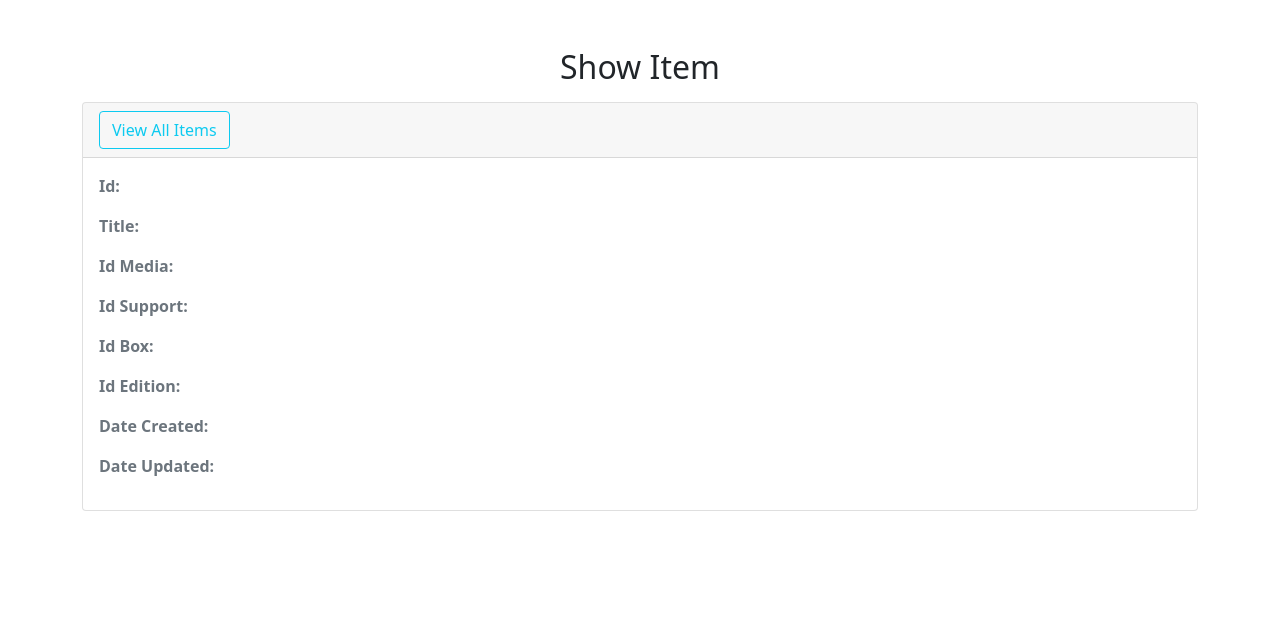
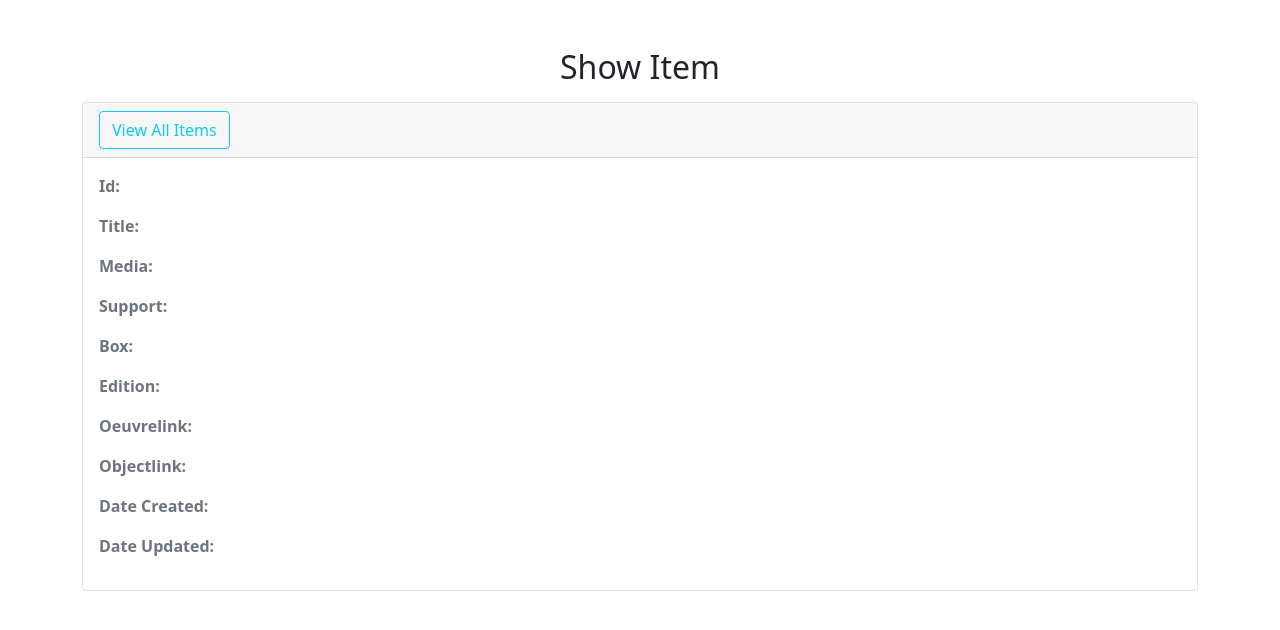
Before and after one commit to HackTechDev/geekollection, a Symfony app: template templates/item/show.html.twig in a window 1280 px wide. Shown: the top 630 px of the page. Run offline with Twig, Linux system fonts and the light colour scheme; the template is opened without the code that fills it, so the values that code supplies are empty; some libraries are stand-ins or nearby versions.

Commit message:
[Add] Objectlink and Oeuvrelink fields for Item entity

```diff
--- a/templates/item/show.html.twig
+++ b/templates/item/show.html.twig
@@ -17,17 +17,23 @@
                 <b class="text-muted">Title:</b>
                 <p>{{ item.title }}</p>
 
-                <b class="text-muted">Id Media:</b>
-                <p>{{ item.media.id }}</p>
+                <b class="text-muted">Media:</b>
+                <p>{{ item.media.label }}</p>
 
-                <b class="text-muted">Id Support:</b>
-                <p>{{item.support.id }}</p>
+                <b class="text-muted">Support:</b>
+                <p>{{item.support.label }}</p>
 
-                <b class="text-muted">Id Box:</b>
-                <p>{{ item.box.id }}</p>
+                <b class="text-muted">Box:</b>
+                <p>{{ item.box.label }}</p>
 
-                <b class="text-muted">Id Edition:</b>
-                <p>{{item.edition.id }}</p>
+                <b class="text-muted">Edition:</b>
+                <p>{{item.edition.label }}</p>
+
+                <b class="text-muted">Oeuvrelink:</b>
+                <p>{{ item.oeuvrelink }}</p>
+
+                <b class="text-muted">Objectlink:</b>
+                <p>{{item.objectlink }}</p>
 
                 <b class="text-muted">Date Created:</b>
                 <p>{{ item.createdAt ? item.createdAt|date('Y-m-d H:i:s') : '' }}</p>
```
Also changed, not shown: migrations/Version20231027202044.php (added, +31 -0 lines), src/Entity/Item.php (+30 -0 lines), src/Form/ItemType.php (+11 -1 lines), templates/item/_form.html.twig (+9 -0 lines).
